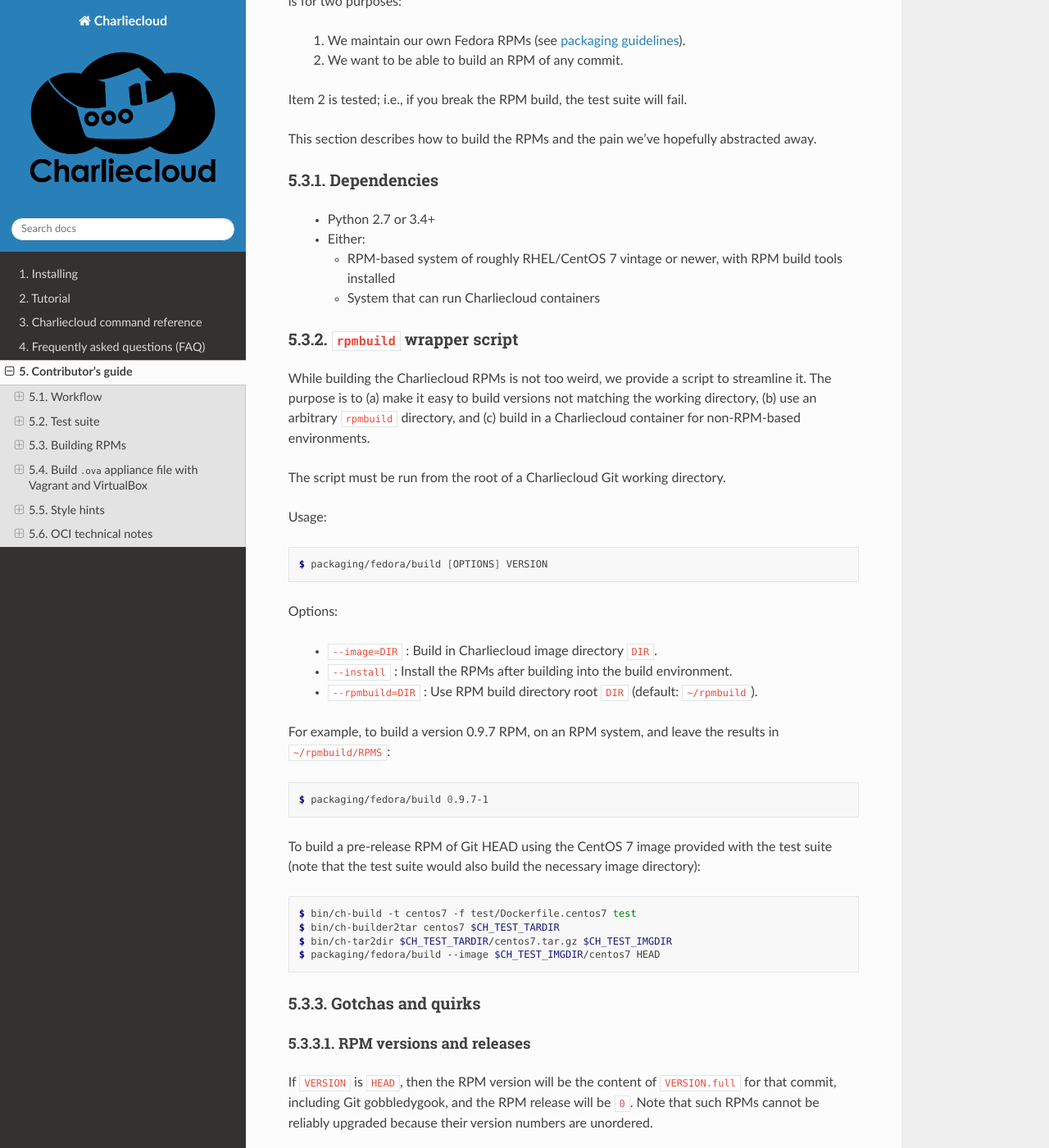
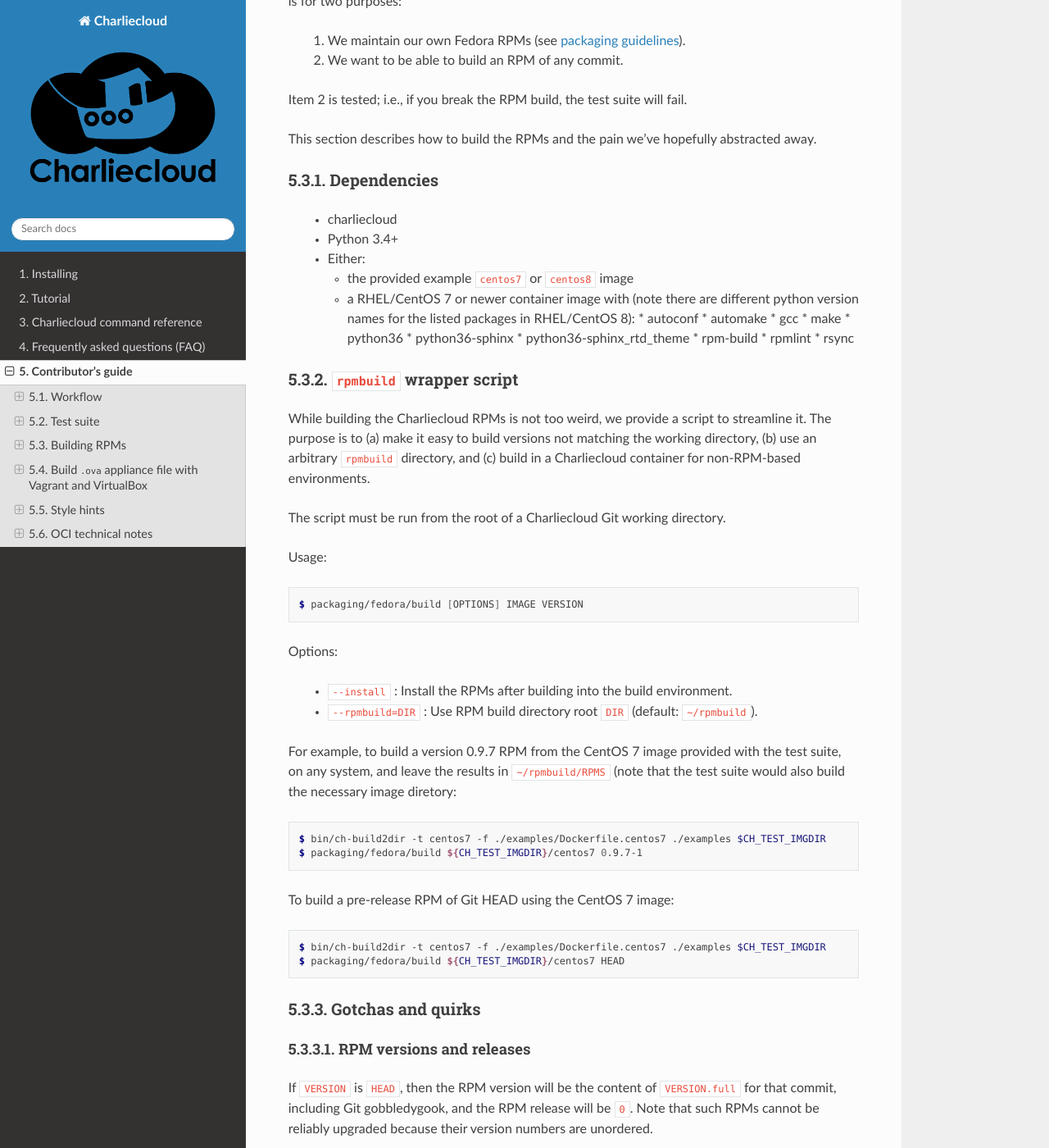
Before and after one commit to hpc/charliecloud, a Sphinx documentation site: the page built from doc/dev.rst, in a window 1280 px wide and 1400 px high, scrolled down 10035 px. Shown: the whole window at 82% size. Built offline with Sphinx 7.4.7 and the Read the Docs theme 2.0.0, drawn with Linux system fonts in a browser that asks for light colours; some of the changed text lies outside the part shown.

Commit message:
incorporate feedback

```diff
--- a/doc/dev.rst
+++ b/doc/dev.rst
@@ -313,7 +313,7 @@ Timing the tests
 The :code:`ts` utility from :code:`moreutils` is quite handy. The following
 prepends each line with the elapsed time since the previous line::
 
-  $ CH_TEST_SCOPE=quick make test | ts -i '%M:%.S'
+  $ ch-test -s quick | ts -i '%M:%.S'
 
 Note: a skipped test isn't free; I see ~0.15 seconds to do a skip.
 
@@ -484,12 +484,24 @@ abstracted away.
 Dependencies
 ------------
 
-  * Python 2.7 or 3.4+
+  * charliecloud
+  * Python 3.4+
   * Either:
 
-    * RPM-based system of roughly RHEL/CentOS 7 vintage or newer, with RPM
-      build tools installed
-    * System that can run Charliecloud containers
+    * the provided example :code:`centos7` or :code:`centos8` image
+    * a RHEL/CentOS 7 or newer container image with (note there are different
+      python version names for the listed packages in RHEL/CentOS 8):
+      * autoconf
+      * automake
+      * gcc
+      * make
+      * python36
+      * python36-sphinx
+      * python36-sphinx_rtd_theme
+      * rpm-build
+      * rpmlint
+      * rsync
+
 
 :code:`rpmbuild` wrapper script
 -------------------------------
@@ -504,11 +516,9 @@ The script must be run from the root of a Charliecloud Git working directory.
 
 Usage::
 
-  $ packaging/fedora/build [OPTIONS] VERSION
+  $ packaging/fedora/build [OPTIONS] IMAGE VERSION
 
 Options:
-
-  * :code:`--image=DIR` : Build in Charliecloud image directory :code:`DIR`.
 
   * :code:`--install` : Install the RPMs after building into the build
     environment.
@@ -516,19 +526,17 @@ Options:
   * :code:`--rpmbuild=DIR` : Use RPM build directory root :code:`DIR`
     (default: :code:`~/rpmbuild`).
 
-For example, to build a version 0.9.7 RPM, on an RPM system, and leave the
-results in :code:`~/rpmbuild/RPMS`::
+For example, to build a version 0.9.7 RPM from the CentOS 7 image provided with
+the test suite, on any system, and leave the results in :code:`~/rpmbuild/RPMS`
+(note that the test suite would also build the necessary image diretory::
 
-  $ packaging/fedora/build 0.9.7-1
+  $ bin/ch-build2dir -t centos7 -f ./examples/Dockerfile.centos7 ./examples $CH_TEST_IMGDIR
+  $ packaging/fedora/build ${CH_TEST_IMGDIR}/centos7 0.9.7-1
 
-To build a pre-release RPM of Git HEAD using the CentOS 7 image provided with
-the test suite (note that the test suite would also build the necessary image
-directory)::
+To build a pre-release RPM of Git HEAD using the CentOS 7 image::
 
-  $ bin/ch-build -t centos7 -f test/Dockerfile.centos7 test
-  $ bin/ch-builder2tar centos7 $CH_TEST_TARDIR
-  $ bin/ch-tar2dir $CH_TEST_TARDIR/centos7.tar.gz $CH_TEST_IMGDIR
-  $ packaging/fedora/build --image $CH_TEST_IMGDIR/centos7 HEAD
+  $ bin/ch-build2dir -t centos7 -f ./examples/Dockerfile.centos7 ./examples $CH_TEST_IMGDIR
+  $ packaging/fedora/build ${CH_TEST_IMGDIR}/centos7 HEAD
 
 Gotchas and quirks
 ------------------
```
Also changed, not shown: 1 other file.
